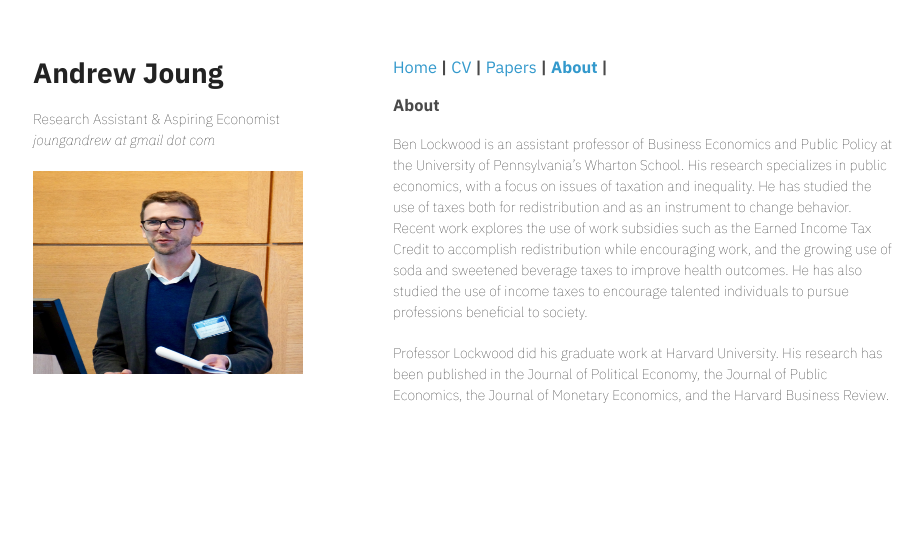
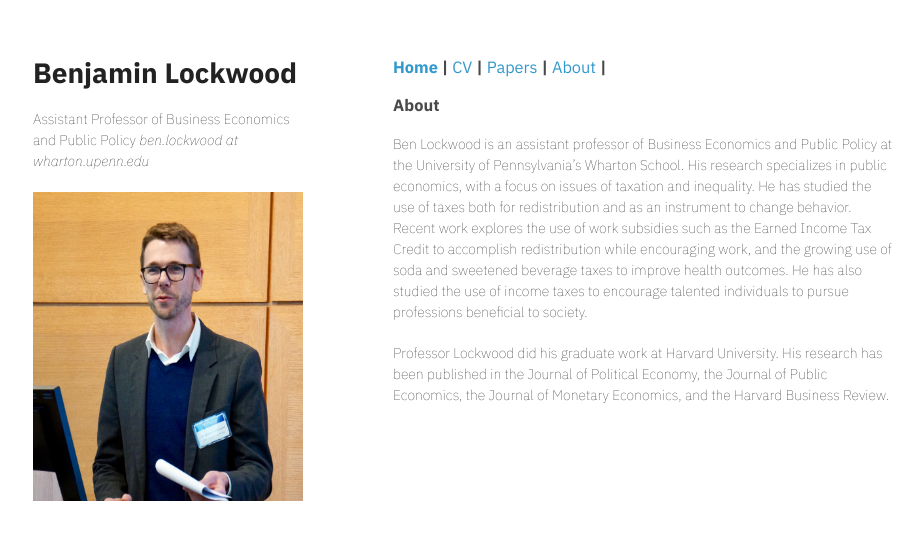
Before and after one commit to sxfinance/sxia.github.io, a Jekyll site: the page about.html, which Jekyll copies as it is, in a window 1280 px wide. Shown: the top 540 px of the page, without its empty margins (177-1100 px from the left). Built offline with Jekyll 4.4.1, drawn with Linux system fonts in a browser that asks for light colours.

Commit message:
Update about.html

```diff
--- a/about.html
+++ b/about.html
@@ -3,7 +3,7 @@
   <head>
     <meta charset="utf-8">
     <meta http-equiv="X-UA-Compatible" content="chrome=1">
-    <title>Andrew Joung</title>
+    <title>Benjamin Lockwood</title>
 
     <link rel="stylesheet" href="stylesheets/styles.css">
     <link rel="stylesheet" href="stylesheets/github-light.css">
@@ -24,17 +24,17 @@
 <body>
 <div class="wrapper">
       <header>
-        <h1>Andrew Joung</h1>
-        <p>Research Assistant & Aspiring Economist        <i>joungandrew at gmail dot com </i></p>
-	<p class="view"><img src="Photo of Me.jpg" width=309 height=203></p>
+        <h1>Benjamin Lockwood</h1>
+        <p>Assistant Professor of Business Economics and Public Policy        <i>ben.lockwood <i>at</i> wharton.upenn.edu </i></p>
+	<p class="view"><img src="Photo of Me.jpg" width=309 height=309></p>
       </header>
    <section>
       <nav>
 	<h3 style="text-align: left; background-color: white;">
-	<a href="https://anjoung.github.io/">Home</a> |
-	<a href="https://anjoung.github.io/cv/cv.pdf">CV</a> |
-	<a href="https://anjoung.github.io/papers.html">Papers</a> |
-	<a href="https://anjoung.github.io/about.html"><b>About</b></a> |
+	<a href="https://bblockwood.github.io/"><b>Home</b></a> |
+	<a href="https://bblockwood.github.io/cv/cv.pdf">CV</a> |
+	<a href="https://bblockwood.github.io/papers.html">Papers</a> |
+	<a href="https://bblockwood.github.io/about.html">About</a> |
 	</h3>
       </nav>
         <h3><a id="aboutme" class="anchor" href="#aboutme" aria-hidden="true"><span class="octicon octicon-link"></span></a>About</h3>
```
